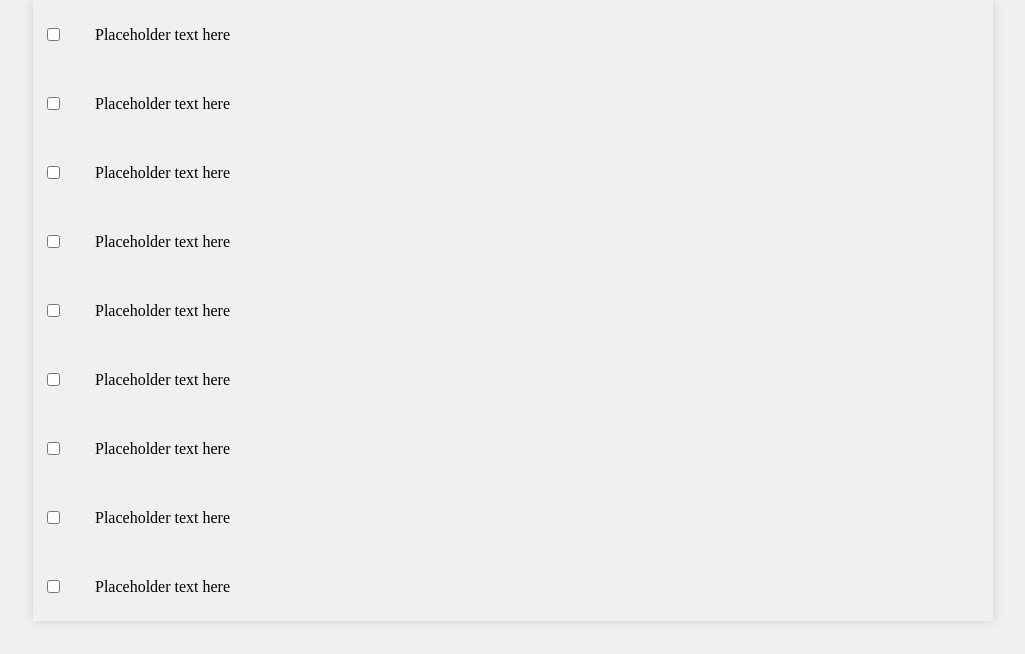
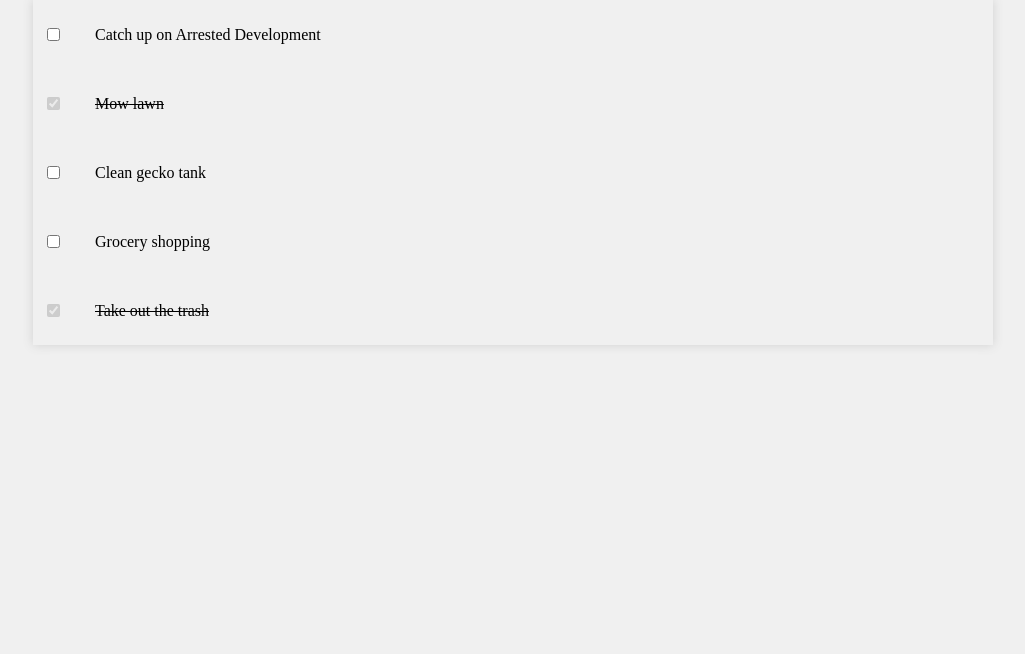
Before and after one commit to reedlex98/react-todo-app, a React app: page / in a window 1280 px wide. Shown: the top 654 px of the page, without its empty margins (127-1152 px from the left). Built offline with nearby package versions, Linux system fonts and the light colour scheme.

Commit message:
phase 3 update

```diff
--- a/app/App.js
+++ b/app/App.js
@@ -1,18 +1,12 @@
 import React from 'react'
 import TodoItem from './components/TodoItem'
+import todosData from './../database/todosData'
 
 const App = () => {
+    const TodoItems = todosData.map(todoData => <TodoItem key={todoData.id} text={todoData.text} completed={todoData.completed}/>)
     return (
         <div className="todo">
-            <TodoItem/>
-            <TodoItem/>
-            <TodoItem/>
-            <TodoItem/>
-            <TodoItem/>
-            <TodoItem/>
-            <TodoItem/>
-            <TodoItem/>
-            <TodoItem/>
+            {TodoItems}
         </div>
     )
 }
--- a/app/components/TodoItem.js
+++ b/app/components/TodoItem.js
@@ -1,10 +1,10 @@
 import React from 'react'
 
-const TodoItem = () => {
+const TodoItem = (props) => {
     return (
         <div className="todo-item">
-            <input type="checkbox" name="task"/>
-            <label htmlFor="task">Placeholder text here</label>
+            <input type="checkbox" name="task" defaultChecked={props.completed} disabled={props.completed}/>
+            <label htmlFor="task" style={{textDecoration: props.completed ? 'line-through' : 'none'}}>{props.text}</label>
         </div>
     )
 }
--- /dev/null
+++ b/database/todosData.js
@@ -0,0 +1,29 @@
+const todosData = [
+    {
+        id: 1,
+        text: "Take out the trash",
+        completed: true
+    },
+    {
+        id: 2,
+        text: "Grocery shopping",
+        completed: false
+    },
+    {
+        id: 3,
+        text: "Clean gecko tank",
+        completed: false
+    },
+    {
+        id: 4,
+        text: "Mow lawn",
+        completed: true
+    },
+    {
+        id: 5,
+        text: "Catch up on Arrested Development",
+        completed: false
+    }
+]
+
+export default todosData
```
Also changed, not shown: app/index.js (+10 -0 lines).
